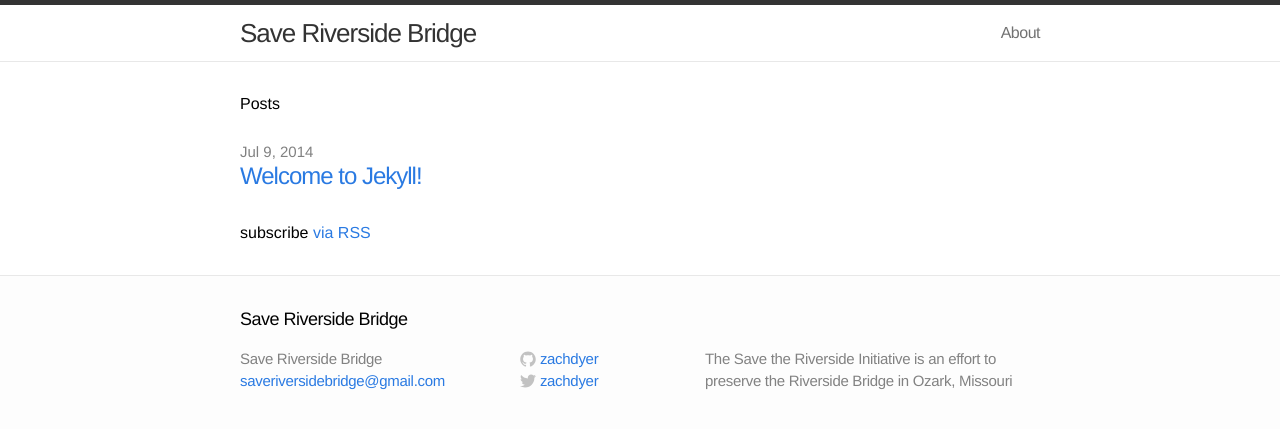
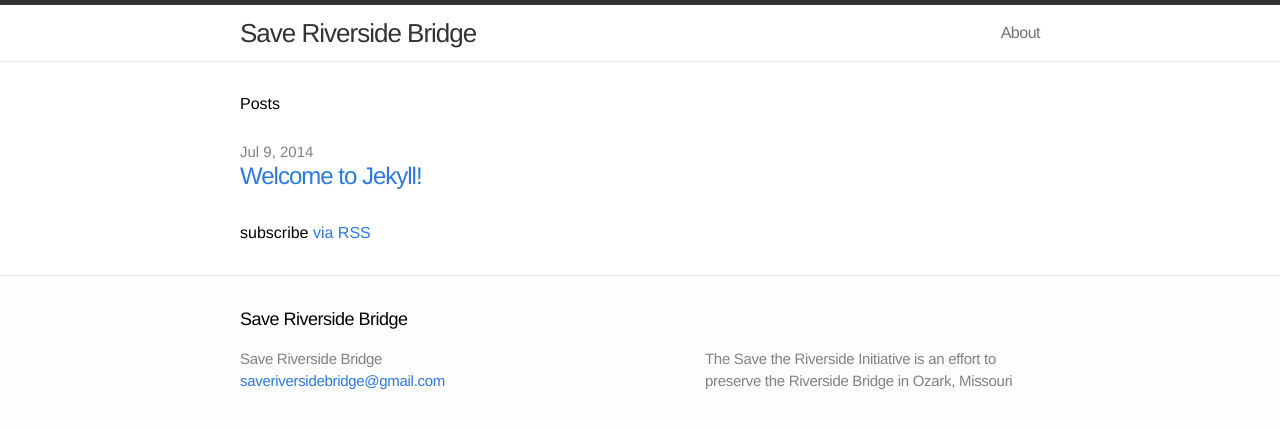
Before and after one commit to zachdyer/saveriversidebridge, a Jekyll site: the page built from index.html, in a window 1280 px wide. Shown: the top 429 px of the page. Built offline with Jekyll 4.4.1, drawn with Linux system fonts in a browser that asks for light colours.

Commit message:
fixed errors

```diff
--- a/Gemfile
+++ /dev/null
@@ -1,2 +0,0 @@
-source 'https://rubygems.org'
-gem 'github-pages'
--- a/_config.yml
+++ b/_config.yml
@@ -2,12 +2,7 @@
 title: Save Riverside Bridge
 email: saveriversidebridge@gmail.com
 description: "The Save the Riverside Initiative is an effort to preserve the Riverside Bridge in Ozark, Missouri"
-baseurl: "/saveriversidebridge"
 url: "http://saveriversidebridge.com"
-twitter_username: zachdyer
-github_username:  zachdyer
 
 # Build settings
 markdown: kramdown
-permalink: pretty
-highlighter: pygments
```
Also changed, not shown: Gemfile.lock (deleted), 4 other files.
